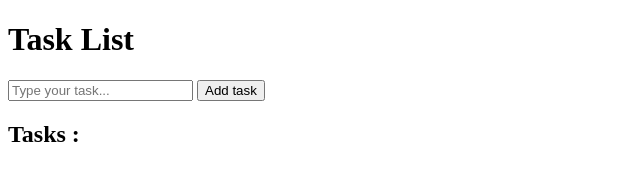
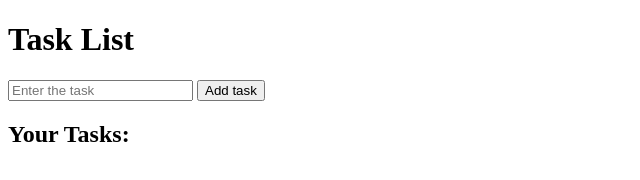
Before and after one commit to therandomuser03/to-do-list, a plain HTML site: page index.html in a window 1280 px wide. Shown: the whole page, without its empty margins (0-640 px from the left). Drawn offline with Linux system fonts and the light colour scheme.

Commit message:
updated html file

```diff
--- a/index.html
+++ b/index.html
@@ -11,14 +11,14 @@
     <header>
         <h1>Task List</h1>
         <form id="new-task-form">
-            <input type="text" name="new-task-input" id="new-task-input" placeholder="Type your task...">
+            <input type="text" name="new-task-input" id="new-task-input" placeholder="Enter the task">
             <input type="submit" id="new-task-submit" value="Add task">
         </form>
     </header>
 
     <main>
         <section class="task-list">
-            <h2>Tasks :</h2>
+            <h2>Your Tasks:</h2>
             <div id="tasks">
 
             </div>
```
